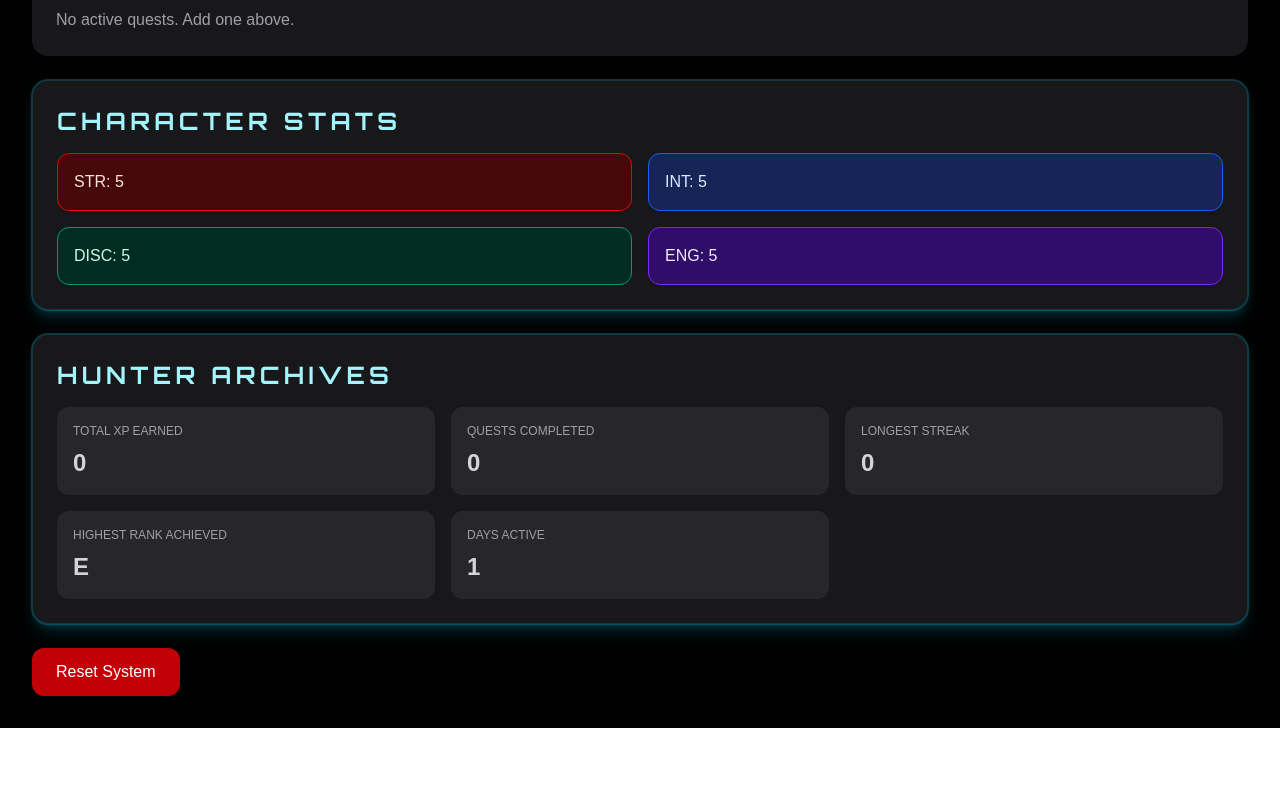
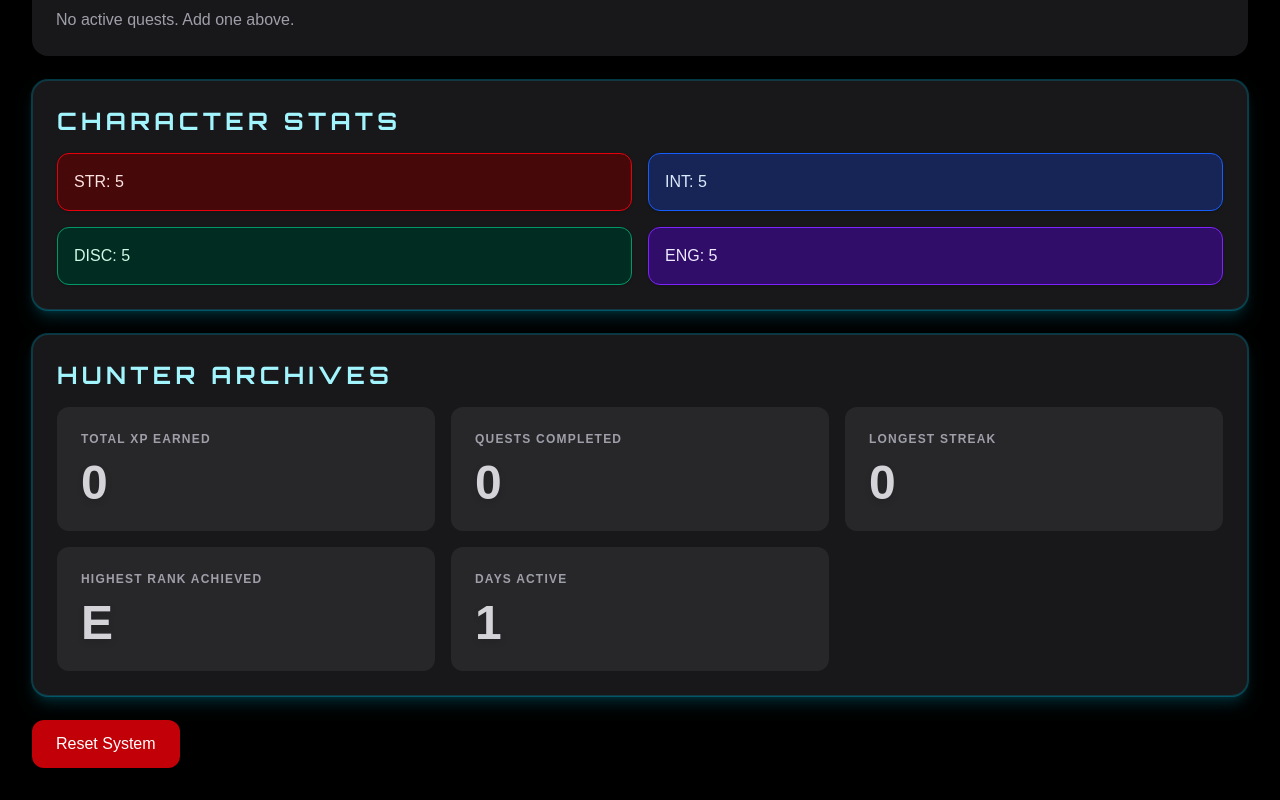
Before and after one commit to Saikat-cloud128/Hunter-System, a Next.js app: page / in a window 1280 px wide. Shown: the part 1347-2147 px from the top of the page. Before the commit the page ends 2075 px from the top, so only its background shows below. Built offline with nearby package versions, Linux system fonts and the light colour scheme.

Commit message:
Hunter Archives Upgrade

```diff
--- a/app/page.tsx
+++ b/app/page.tsx
@@ -751,29 +751,29 @@ function quickAddQuest(name: string, stat: StatKey, xp: number) {
         </h2>
 
         <div className="grid grid-cols-1 sm:grid-cols-2 lg:grid-cols-3 gap-4">
-          <div className="bg-zinc-800 p-4 rounded-xl">
-            <div className="text-xs text-zinc-400 uppercase mb-2">Total XP Earned</div>
-            <div className={`text-2xl font-semibold ${theme.highlight}`}>{totalXPEarned}</div>
+          <div className="bg-zinc-800 p-6 rounded-xl">
+            <div className="text-xs text-zinc-400 uppercase mb-3 tracking-widest font-semibold">Total XP Earned</div>
+            <div className={`text-5xl font-extrabold ${theme.highlight} leading-none drop-shadow-md`}>{totalXPEarned}</div>
           </div>
 
-          <div className="bg-zinc-800 p-4 rounded-xl">
-            <div className="text-xs text-zinc-400 uppercase mb-2">Quests Completed</div>
-            <div className={`text-2xl font-semibold ${theme.highlight}`}>{questsCompleted}</div>
+          <div className="bg-zinc-800 p-6 rounded-xl">
+            <div className="text-xs text-zinc-400 uppercase mb-3 tracking-widest font-semibold">Quests Completed</div>
+            <div className={`text-5xl font-extrabold ${theme.highlight} leading-none drop-shadow-md`}>{questsCompleted}</div>
           </div>
 
-          <div className="bg-zinc-800 p-4 rounded-xl">
-            <div className="text-xs text-zinc-400 uppercase mb-2">Longest Streak</div>
-            <div className={`text-2xl font-semibold ${theme.highlight}`}>{longestStreak}</div>
+          <div className="bg-zinc-800 p-6 rounded-xl">
+            <div className="text-xs text-zinc-400 uppercase mb-3 tracking-widest font-semibold">Longest Streak</div>
+            <div className={`text-5xl font-extrabold ${theme.highlight} leading-none drop-shadow-md`}>{longestStreak}</div>
           </div>
 
-          <div className="bg-zinc-800 p-4 rounded-xl">
-            <div className="text-xs text-zinc-400 uppercase mb-2">Highest Rank Achieved</div>
-            <div className={`text-2xl font-semibold ${theme.highlight}`}>{highestRank}</div>
+          <div className="bg-zinc-800 p-6 rounded-xl">
+            <div className="text-xs text-zinc-400 uppercase mb-3 tracking-widest font-semibold">Highest Rank Achieved</div>
+            <div className={`text-5xl font-extrabold ${theme.highlight} leading-none drop-shadow-md`}>{highestRank}</div>
           </div>
 
-          <div className="bg-zinc-800 p-4 rounded-xl">
-            <div className="text-xs text-zinc-400 uppercase mb-2">Days Active</div>
-            <div className={`text-2xl font-semibold ${theme.highlight}`}>{daysActive}</div>
+          <div className="bg-zinc-800 p-6 rounded-xl">
+            <div className="text-xs text-zinc-400 uppercase mb-3 tracking-widest font-semibold">Days Active</div>
+            <div className={`text-5xl font-extrabold ${theme.highlight} leading-none drop-shadow-md`}>{daysActive}</div>
           </div>
         </div>
       </div>
```
